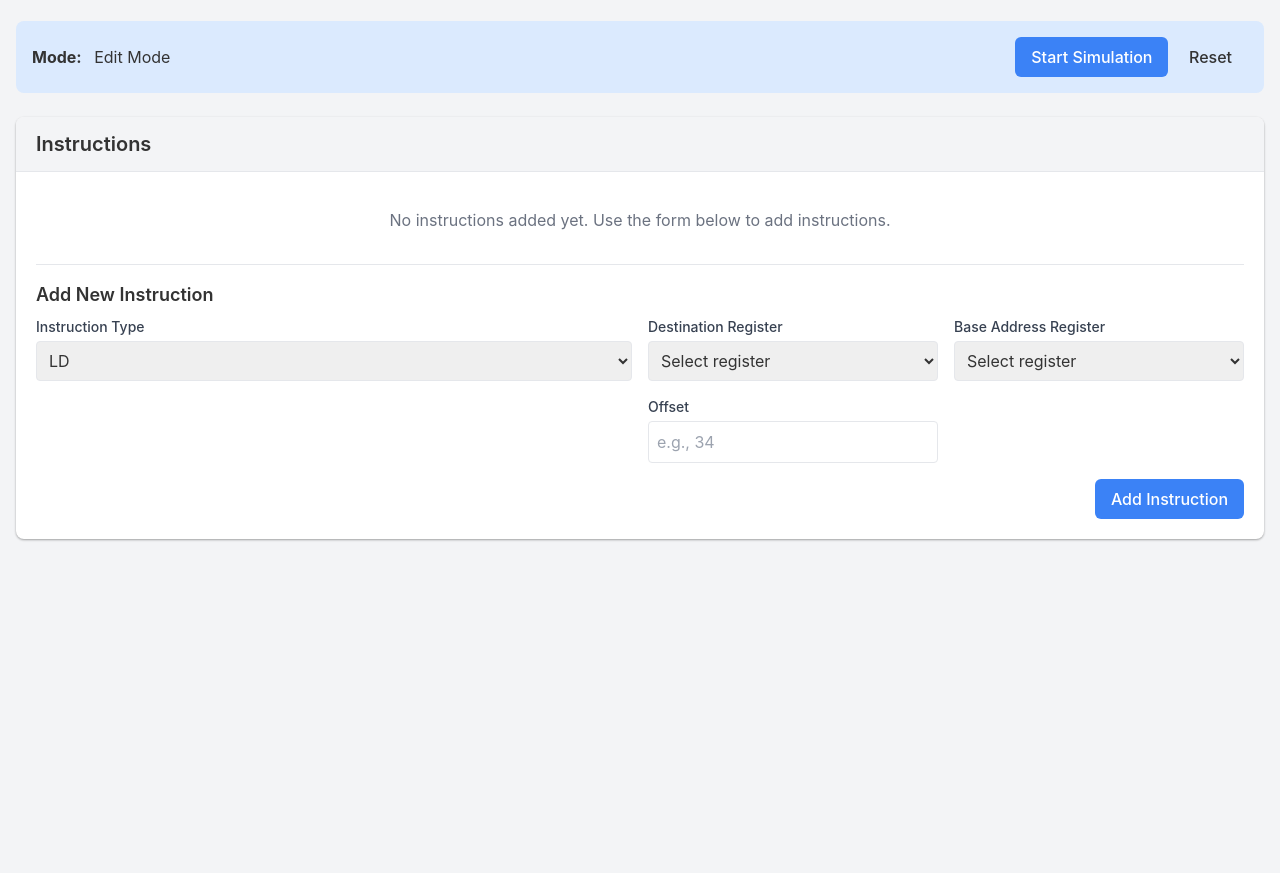
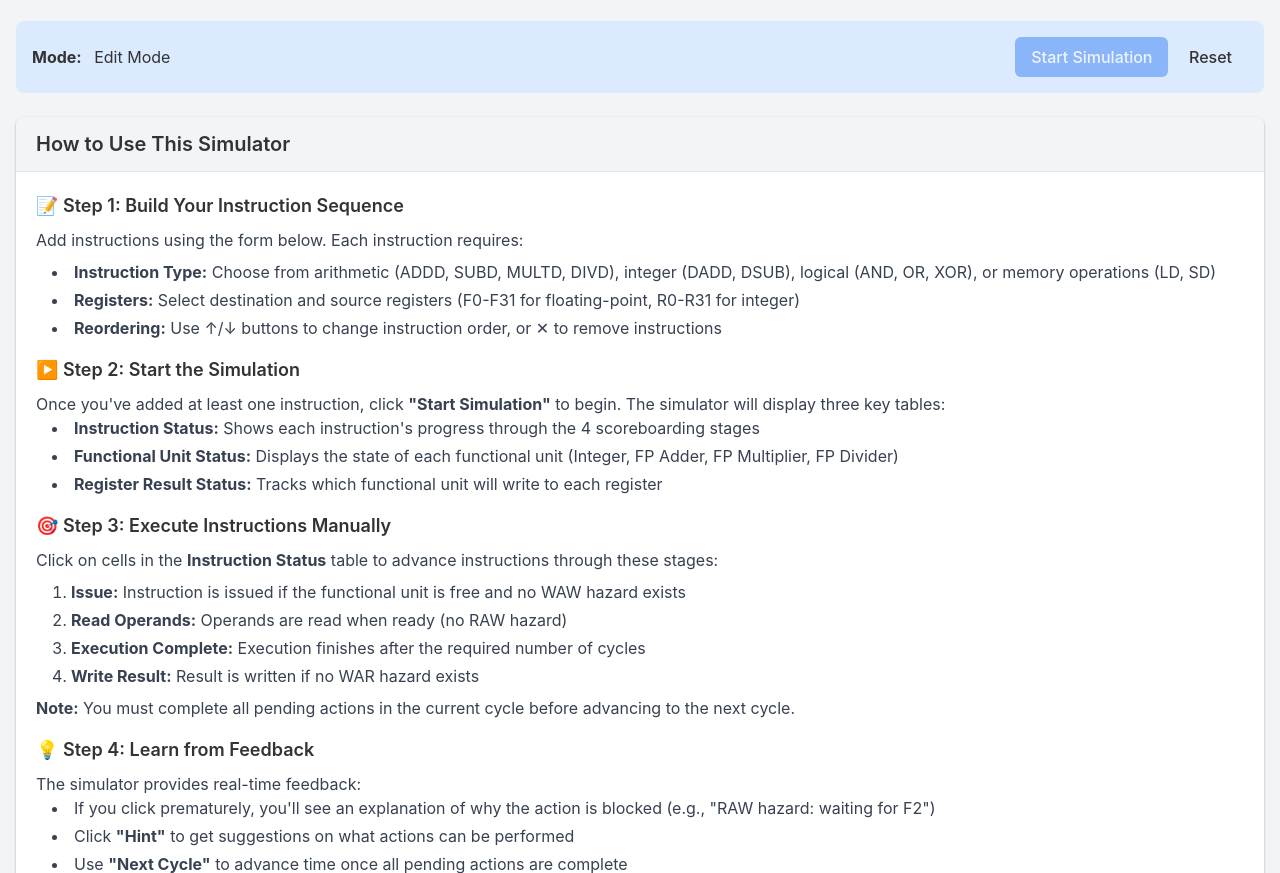
Before and after one commit to virtual-labs/exp-dynamic-scheduling-scoreboard-iiith, a website: page experiment/simulation/index.html in a window 1280 px wide. Shown: the part 79-952 px from the top of the page. Before the commit the page ends 800 px from the top, so only its background shows below. Drawn offline with nearby package versions, Linux system fonts and the light colour scheme.

Commit message:
Add instructions and fix test numbering

```diff
--- a/experiment/simulation/index.html
+++ b/experiment/simulation/index.html
@@ -31,8 +31,63 @@
 
         <!-- Edit Mode Panel -->
         <div id="edit-mode-panel">
+            <!-- Instructions Card -->
             <div class="card mb-6">
-                <h2 class="card-title">Instructions</h2>
+                <h2 class="card-title">How to Use This Simulator</h2>
+                <div class="card-body">
+                    <div class="space-y-4">
+                        <div>
+                            <h3 class="font-semibold text-lg mb-2">📝 Step 1: Build Your Instruction Sequence</h3>
+                            <p class="text-gray-700 mb-2">Add instructions using the form below. Each instruction requires:</p>
+                            <ul class="list-disc list-inside ml-4 text-gray-700 space-y-1">
+                                <li><strong>Instruction Type:</strong> Choose from arithmetic (ADDD, SUBD, MULTD, DIVD), integer (DADD, DSUB), logical (AND, OR, XOR), or memory operations (LD, SD)</li>
+                                <li><strong>Registers:</strong> Select destination and source registers (F0-F31 for floating-point, R0-R31 for integer)</li>
+                                <li><strong>Reordering:</strong> Use ↑/↓ buttons to change instruction order, or ✕ to remove instructions</li>
+                            </ul>
+                        </div>
+
+                        <div>
+                            <h3 class="font-semibold text-lg mb-2">▶️ Step 2: Start the Simulation</h3>
+                            <p class="text-gray-700">Once you've added at least one instruction, click <strong>"Start Simulation"</strong> to begin. The simulator will display three key tables:</p>
+                            <ul class="list-disc list-inside ml-4 text-gray-700 space-y-1">
+                                <li><strong>Instruction Status:</strong> Shows each instruction's progress through the 4 scoreboarding stages</li>
+                                <li><strong>Functional Unit Status:</strong> Displays the state of each functional unit (Integer, FP Adder, FP Multiplier, FP Divider)</li>
+                                <li><strong>Register Result Status:</strong> Tracks which functional unit will write to each register</li>
+                            </ul>
+                        </div>
+
+                        <div>
+                            <h3 class="font-semibold text-lg mb-2">🎯 Step 3: Execute Instructions Manually</h3>
+                            <p class="text-gray-700 mb-2">Click on cells in the <strong>Instruction Status</strong> table to advance instructions through these stages:</p>
+                            <ol class="list-decimal list-inside ml-4 text-gray-700 space-y-1">
+                                <li><strong>Issue:</strong> Instruction is issued if the functional unit is free and no WAW hazard exists</li>
+                                <li><strong>Read Operands:</strong> Operands are read when ready (no RAW hazard)</li>
+                                <li><strong>Execution Complete:</strong> Execution finishes after the required number of cycles</li>
+                                <li><strong>Write Result:</strong> Result is written if no WAR hazard exists</li>
+                            </ol>
+                            <p class="text-gray-700 mt-2"><strong>Note:</strong> You must complete all pending actions in the current cycle before advancing to the next cycle.</p>
+                        </div>
+
+                        <div>
+                            <h3 class="font-semibold text-lg mb-2">💡 Step 4: Learn from Feedback</h3>
+                            <p class="text-gray-700">The simulator provides real-time feedback:</p>
+                            <ul class="list-disc list-inside ml-4 text-gray-700 space-y-1">
+                                <li>If you click prematurely, you'll see an explanation of why the action is blocked (e.g., "RAW hazard: waiting for F2")</li>
+                                <li>Click <strong>"Hint"</strong> to get suggestions on what actions can be performed</li>
+                                <li>Use <strong>"Next Cycle"</strong> to advance time once all pending actions are complete</li>
+                            </ul>
+                        </div>
+
+                        <div class="bg-blue-50 p-3 rounded border border-blue-200">
+                            <p class="text-sm text-blue-800"><strong>💡 Tip:</strong> Start with simple instruction sequences (2-3 instructions) to understand the basics, then try more complex scenarios with dependencies and hazards.</p>
+                        </div>
+                    </div>
+                </div>
+            </div>
+
+            <!-- Instruction List and Builder Card -->
+            <div class="card mb-6">
+                <h2 class="card-title">Instruction Sequence</h2>
                 <div class="card-body">
                     <div id="instruction-list" class="mb-4">
                         <!-- Instruction list will be rendered here -->
--- a/experiment/simulation/js/main.js
+++ b/experiment/simulation/js/main.js
@@ -66,6 +66,17 @@ document.addEventListener('DOMContentLoaded', () => {
         // Show/hide buttons
         startButton.classList.toggle('hidden', scoreboard.simulationStarted);
         stopButton.classList.toggle('hidden', !scoreboard.simulationStarted);
+
+        // Enable/disable start button based on whether instructions exist
+        const hasInstructions = scoreboard.instructions.length > 0;
+        startButton.disabled = !hasInstructions;
+        startButton.classList.toggle('opacity-50', !hasInstructions);
+        startButton.classList.toggle('cursor-not-allowed', !hasInstructions);
+        if (!hasInstructions) {
+            startButton.title = "Add at least one instruction to start the simulation";
+        } else {
+            startButton.title = "";
+        }
 
         // Update cycle counter
         currentCycleElement.textContent = scoreboard.currentCycle;
@@ -184,6 +195,7 @@ document.addEventListener('DOMContentLoaded', () => {
     // Handle new instruction added
     function onInstructionAdded(instructionIndex) {
         instructionList.render();
+        updateUI(); // Update button states
         showFeedback(`Added new instruction: ${scoreboard.instructions[instructionIndex].type}`, 'success');
     }
 
@@ -191,6 +203,7 @@ document.addEventListener('DOMContentLoaded', () => {
     function onInstructionRemoved(index) {
         scoreboard.removeInstruction(index);
         instructionList.render();
+        updateUI(); // Update button states
         showFeedback("Instruction removed.", 'success');
     }
 
@@ -198,6 +211,7 @@ document.addEventListener('DOMContentLoaded', () => {
     function onInstructionsReordered(fromIndex, toIndex) {
         scoreboard.reorderInstructions(fromIndex, toIndex);
         instructionList.render();
+        updateUI(); // Update button states
         showFeedback("Instructions reordered.", 'success');
     }
 
@@ -243,5 +257,5 @@ document.addEventListener('DOMContentLoaded', () => {
     // Initialize and render
     initializeComponents();
     updateUI();
-    showFeedback("Welcome to the Scoreboard Pipeline Simulator. Add instructions and then click 'Start Simulation' to begin.", 'info');
+    showFeedback("Welcome! Read the instructions above, then add at least one instruction using the form below to begin.", 'info');
 });
```
Also changed, not shown: experiment/posttest.json (+7 -7 lines), experiment/pretest.json (+7 -7 lines), experiment/quiz-numbering.css (added, +16 -0 lines).
